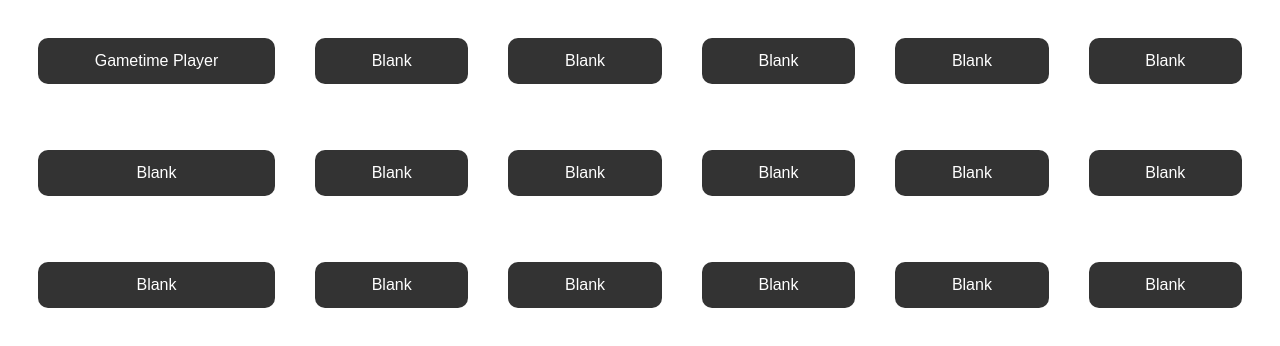
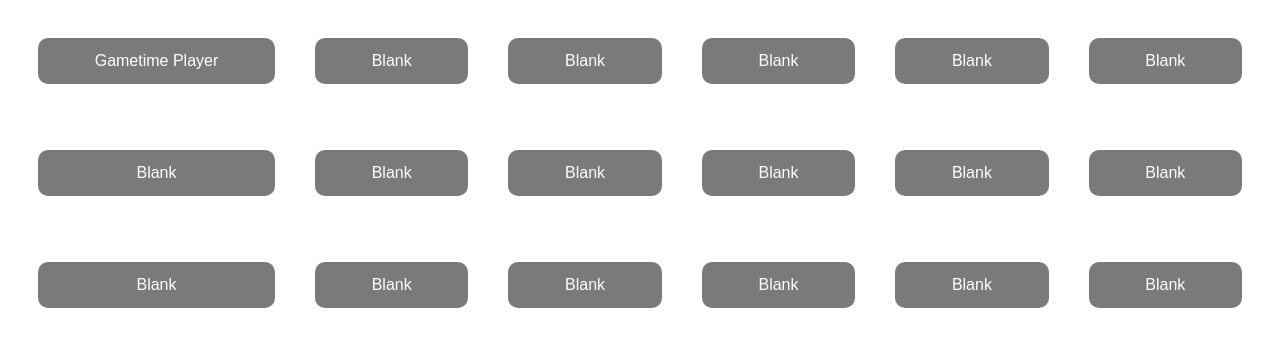
Before and after one commit to Game-Central/Website, a plain HTML site: page games.html in a window 1280 px wide. Drawn offline with Linux system fonts and the light colour scheme.

Commit message:
Update games.html

```diff
--- a/games.html
+++ b/games.html
@@ -9,7 +9,7 @@
   display: block;
   width: 100%;
   border: none;
-  background-color: #333;
+  background-color: #7A7A7A;
   padding: 14px 28px;
   font-size: 16px;
   cursor: pointer;
```
